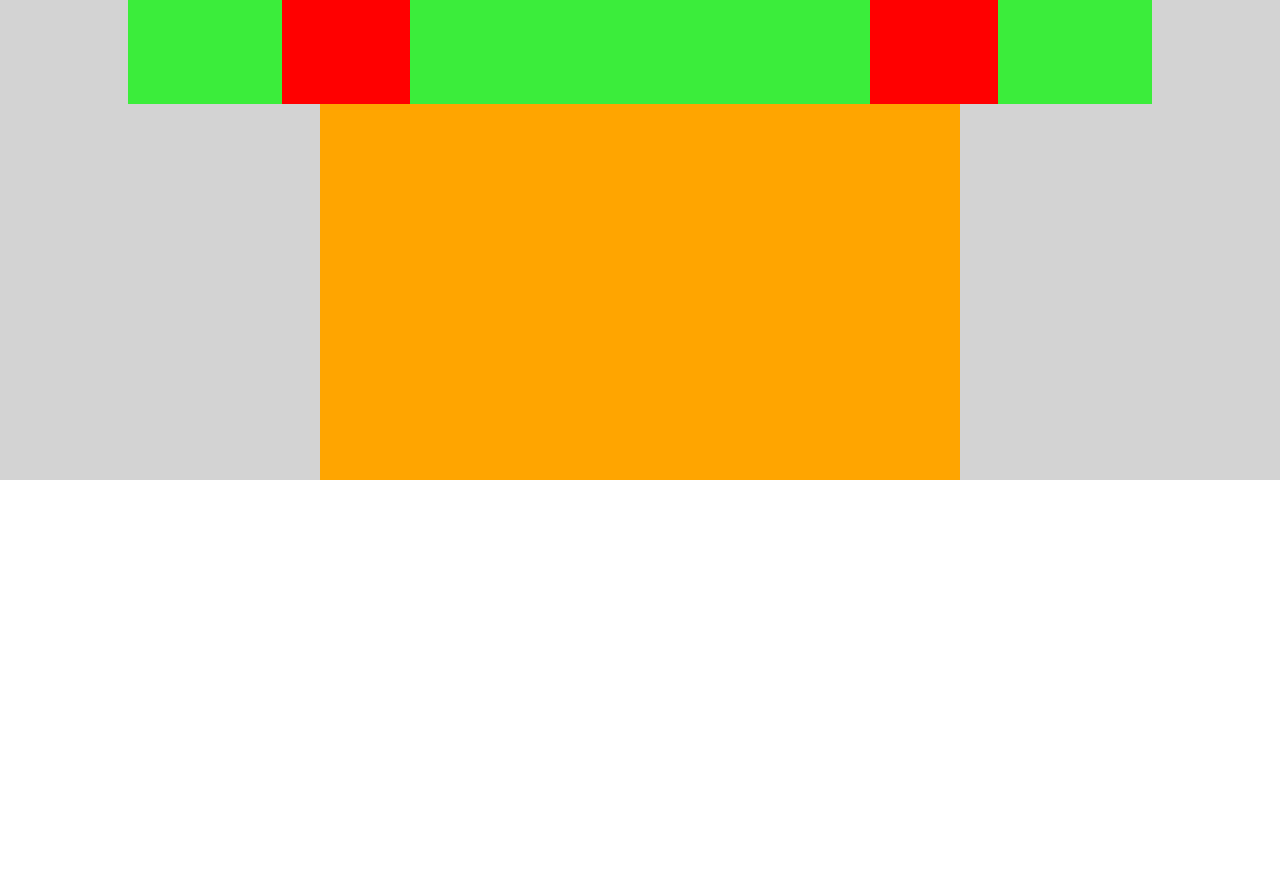
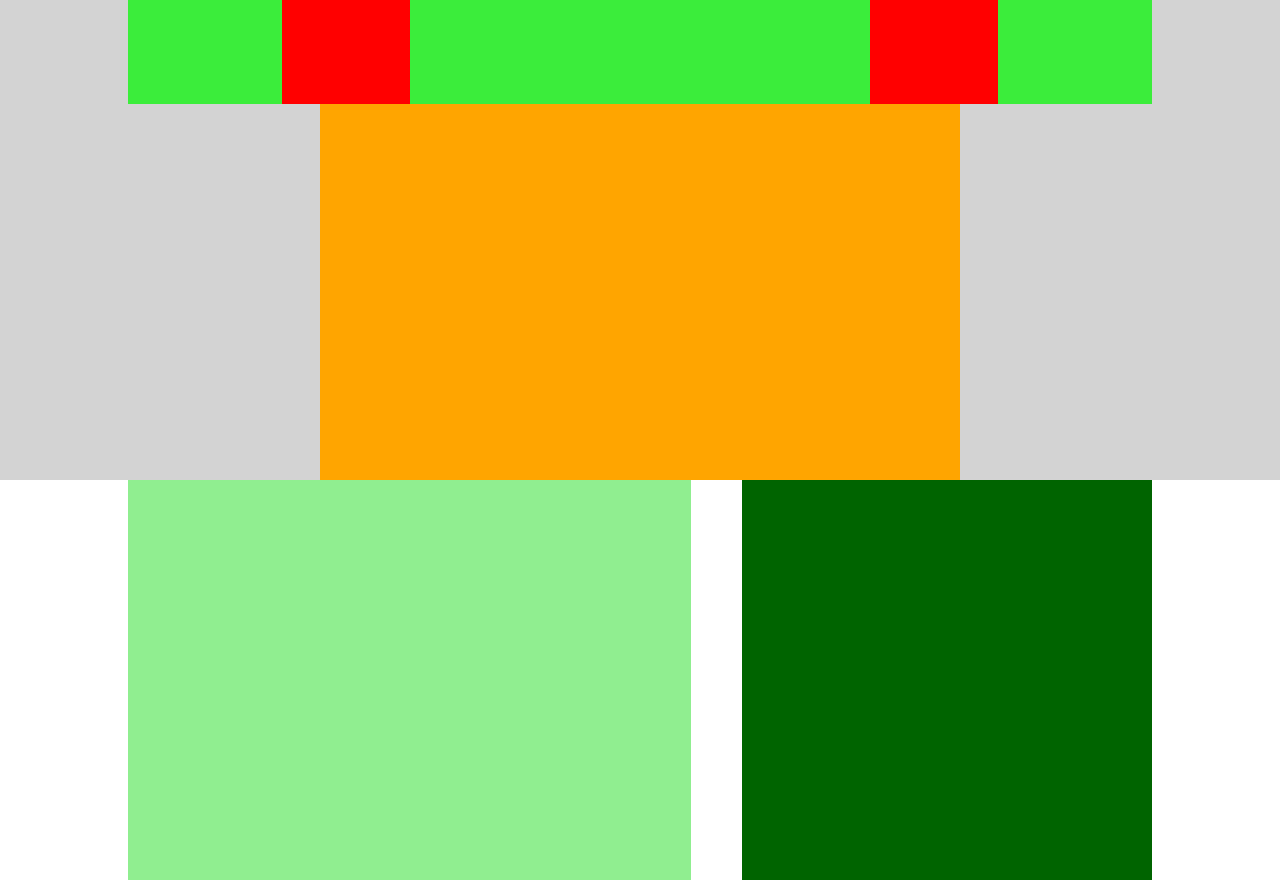
Before and after one commit to CristianoAltomonte/htmlcss-struttura-discord, a plain HTML site: page index.html in a window 1280 px wide. Before the commit the page ends 800 px from the top, so only its background shows below. Drawn offline with Linux system fonts and the light colour scheme.

Commit message:
First Section

```diff
--- a/assets/css/style.css
+++ b/assets/css/style.css
@@ -41,5 +41,30 @@ nav{
     background-color: orange;
     height: 47vh;
     width: 50%;
+    text-align: center;
 
 }
+
+section{
+    width: 100%;
+    height: 30vh;
+    background-color: white;
+}
+
+.box{
+    background-color: white;
+    height: 30vh;
+}
+
+.picture{
+    background-color: lightgreen;
+    height: 50vh;
+    width: 55%;
+
+}
+
+.text{
+    background-color: darkgreen;
+    height: 50vh;
+    width: 40%;
+}
--- a/index.html
+++ b/index.html
@@ -27,6 +27,15 @@
     </header>
 
     <main>
+        <!-- First Section  -->
+        <section>
+            <div class="box center flex">
+                <div class="picture"></div>
+                <div class="text"></div>
+
+            </div>
+        </section>
+        <!-- /First Section  -->
 
     </main>
 
```
